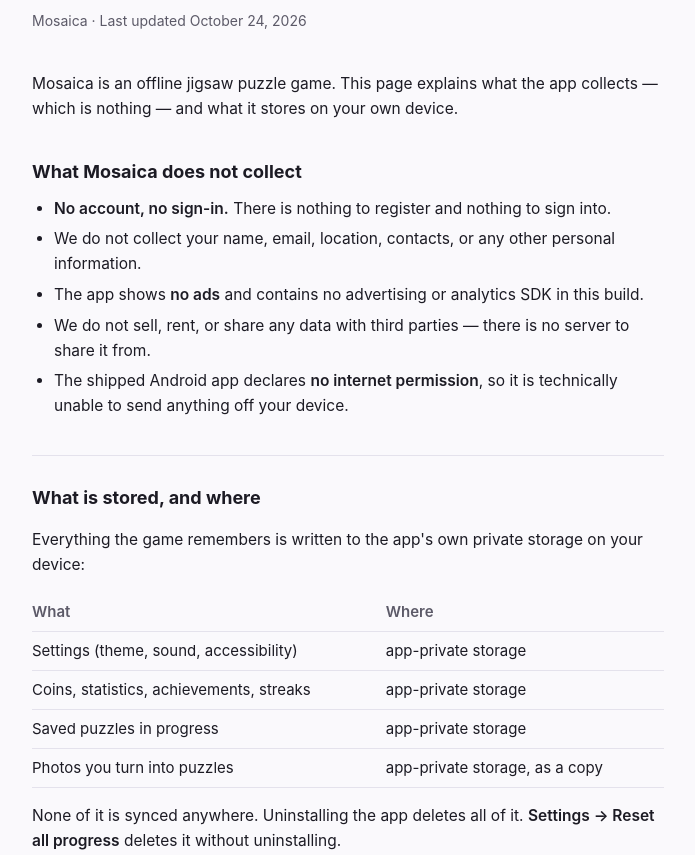
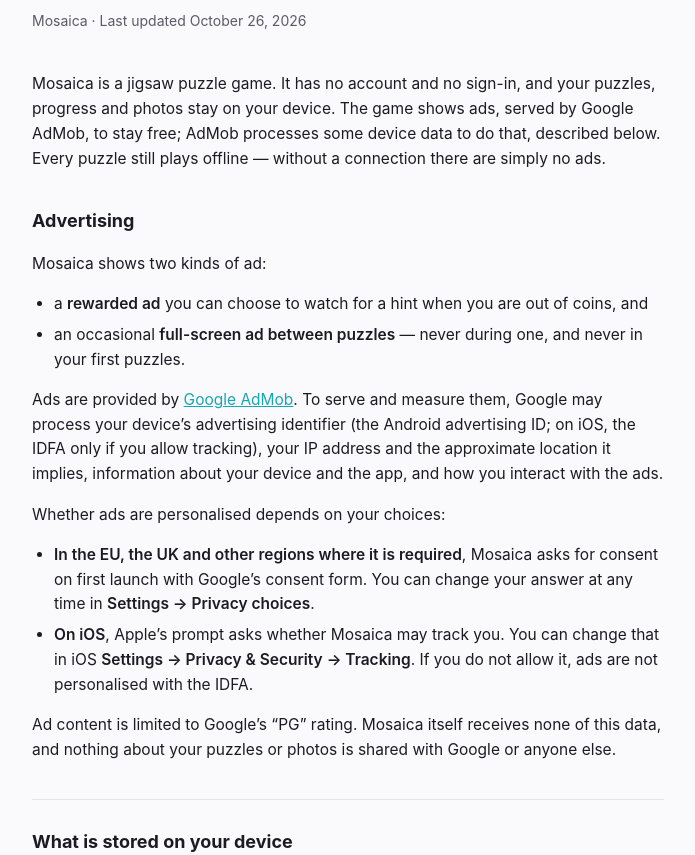
Before and after one commit to ducky94tb/habitwise-privacy, a plain HTML site: page mosaica/index.html in a window 1280 px wide. Shown: the part 97-952 px from the top of the page, without its empty margins (292-987 px from the left). Drawn offline with Linux system fonts and the light colour scheme.

Commit message:
Mosaica: describe AdMob ads, consent and ad data
Mosaica 1.0 shows AdMob ads. The privacy policy now says what Google
processes, how consent works in the EU/UK and on iOS, and that puzzles,
progress and photos still never leave the device. Support and delete-data
cover the ads too.

```diff
--- a/mosaica/index.html
+++ b/mosaica/index.html
@@ -74,42 +74,48 @@
 <body>
 <main>
   <h1>Privacy Policy</h1>
-  <p class="updated">Mosaica · Last updated October 24, 2026</p>
+  <p class="updated">Mosaica · Last updated October 26, 2026</p>
 
-  <p>Mosaica is an offline jigsaw puzzle game. This page explains what the app collects — which is nothing — and what it stores on your own device.</p>
+  <p>Mosaica is a jigsaw puzzle game. It has no account and no sign-in, and your puzzles, progress and photos stay on your device. The game shows ads, served by Google AdMob, to stay free; AdMob processes some device data to do that, described below. Every puzzle still plays offline — without a connection there are simply no ads.</p>
 
-  <h2>What Mosaica does not collect</h2>
+  <h2>Advertising</h2>
+  <p>Mosaica shows two kinds of ad:</p>
   <ul>
-    <li><strong>No account, no sign-in.</strong> There is nothing to register and nothing to sign into.</li>
-    <li>We do not collect your name, email, location, contacts, or any other personal information.</li>
-    <li>The app shows <strong>no ads</strong> and contains no advertising or analytics SDK in this build.</li>
-    <li>We do not sell, rent, or share any data with third parties — there is no server to share it from.</li>
-    <li>The shipped Android app declares <strong>no internet permission</strong>, so it is technically unable to send anything off your device.</li>
+    <li>a <strong>rewarded ad</strong> you can choose to watch for a hint when you are out of coins, and</li>
+    <li>an occasional <strong>full-screen ad between puzzles</strong> — never during one, and never in your first puzzles.</li>
   </ul>
+  <p>Ads are provided by <a href="https://policies.google.com/technologies/ads">Google AdMob</a>. To serve and measure them, Google may process your device’s advertising identifier (the Android advertising ID; on iOS, the IDFA only if you allow tracking), your IP address and the approximate location it implies, information about your device and the app, and how you interact with the ads.</p>
+  <p>Whether ads are personalised depends on your choices:</p>
+  <ul>
+    <li><strong>In the EU, the UK and other regions where it is required</strong>, Mosaica asks for consent on first launch with Google’s consent form. You can change your answer at any time in <strong>Settings → Privacy choices</strong>.</li>
+    <li><strong>On iOS</strong>, Apple’s prompt asks whether Mosaica may track you. You can change that in iOS <strong>Settings → Privacy &amp; Security → Tracking</strong>. If you do not allow it, ads are not personalised with the IDFA.</li>
+  </ul>
+  <p>Ad content is limited to Google’s “PG” rating. Mosaica itself receives none of this data, and nothing about your puzzles or photos is shared with Google or anyone else.</p>
 
-  <h2>What is stored, and where</h2>
-  <p>Everything the game remembers is written to the app's own private storage on your device:</p>
+  <h2>What is stored on your device</h2>
+  <p>Everything the game remembers is written to the app’s own private storage on your device:</p>
   <table>
     <tr><th>What</th><th>Where</th></tr>
     <tr><td>Settings (theme, sound, accessibility)</td><td>app-private storage</td></tr>
     <tr><td>Coins, statistics, achievements, streaks</td><td>app-private storage</td></tr>
     <tr><td>Saved puzzles in progress</td><td>app-private storage</td></tr>
     <tr><td>Photos you turn into puzzles</td><td>app-private storage, as a copy</td></tr>
+    <tr><td>How many ads you have seen, for the limits above</td><td>app-private storage</td></tr>
   </table>
-  <p>None of it is synced anywhere. Uninstalling the app deletes all of it. <strong>Settings → Reset all progress</strong> deletes it without uninstalling.</p>
+  <p>None of it is uploaded. Uninstalling the app deletes all of it. <strong>Settings → Reset all progress</strong> deletes it without uninstalling.</p>
 
   <h2>Photos</h2>
   <p>When you choose a photo to make a puzzle from, Mosaica copies it into its own private folder, scales it down for play, and makes a thumbnail. The copy never leaves your device and is not readable by other apps. Deleting the photo inside Mosaica deletes the copy and any saved puzzles made from it.</p>
   <p>Mosaica never browses your photo library. The system photo picker shows you your own library and hands the app back only the single image you select.</p>
 
-  <h2>Children</h2>
-  <p>Mosaica is suitable for all ages. Because it collects no data, there is no age-gated data processing to describe.</p>
+  <h2>Age</h2>
+  <p>Mosaica is intended for adults (18+). It is not directed at children, and we do not knowingly collect information from children.</p>
 
-  <h2>If ads or analytics are added later</h2>
-  <p>The code keeps analytics and advertising behind interfaces whose shipped implementations currently do nothing. If a future release wires in a real provider, that release will add the internet permission (visible in the store listing and the app's permissions), update this page before publishing, and offer an opt-out — with an App Tracking Transparency prompt on iOS where required.</p>
+  <h2>Analytics and purchases</h2>
+  <p>Mosaica has no analytics of its own and no in-app purchases in this version.</p>
 
   <h2>Changes to this policy</h2>
-  <p>If this policy changes, the updated version will be posted at this same address with a revised "last updated" date.</p>
+  <p>If this policy changes, the updated version will be posted at this same address with a revised “last updated” date.</p>
 
   <h2>Contact</h2>
   <p>Questions about this policy or your data can be sent to <a href="mailto:ducdv.bk94@gmail.com">ducdv.bk94@gmail.com</a>.</p>
```
Also changed, not shown: mosaica/delete-data.html (+8 -0 lines), mosaica/support.html (+3 -3 lines).
